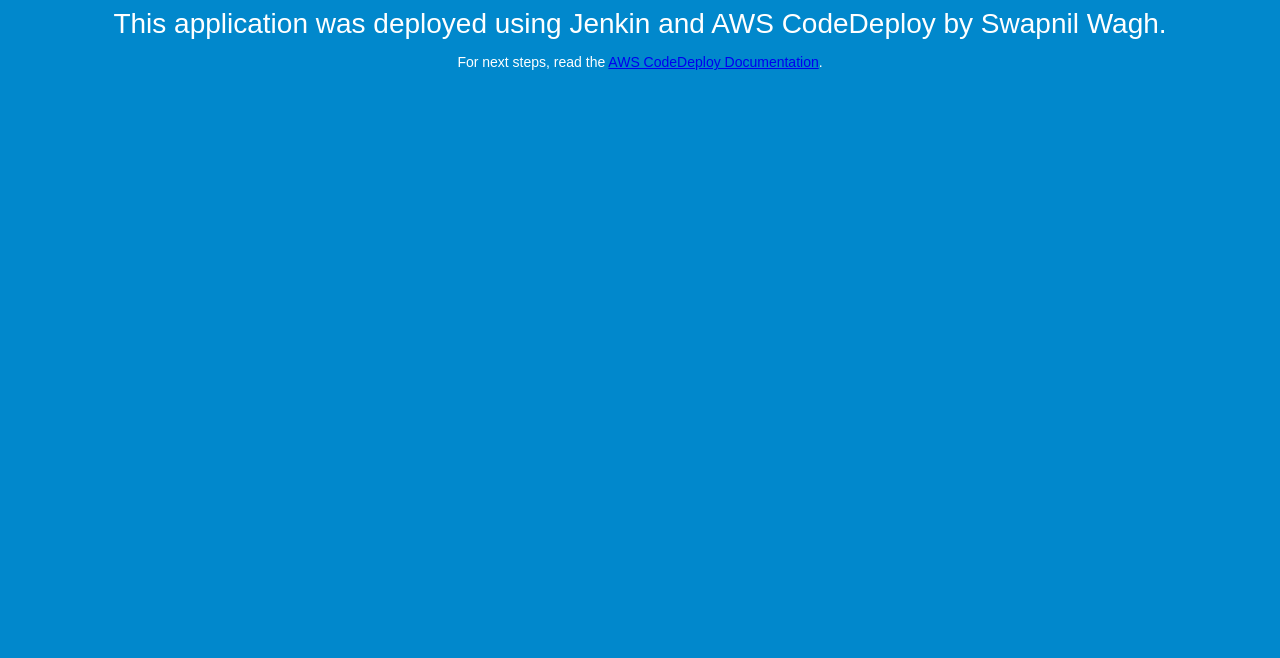
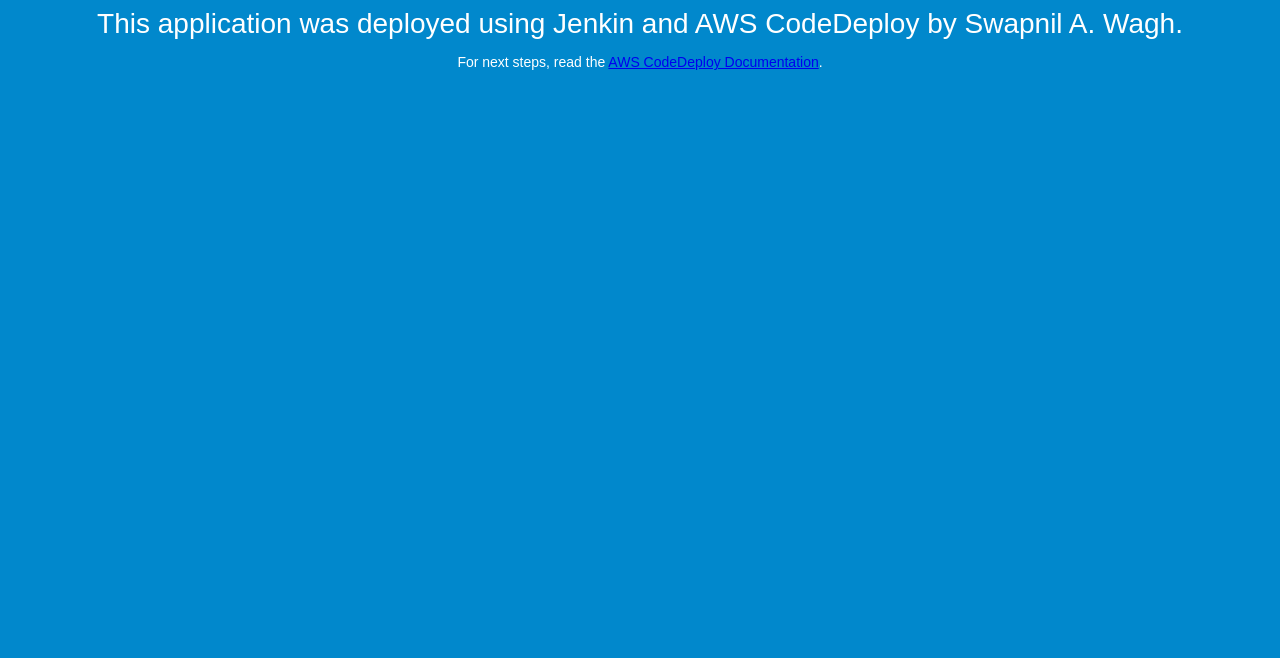
Before and after one commit to meswapnilwagh/sampleapp, a plain HTML site: page index.html in a window 1280 px wide. Shown: the part 142-800 px from the top of the page. Drawn offline with Linux system fonts and the light colour scheme.

Commit message:
testing jenkins
testing jenkins

```diff
--- a/index.html
+++ b/index.html
@@ -27,7 +27,7 @@
 <body>
   <div align="center">
     <h1>Congratulations</h1>
-    <h2>This application was deployed using Jenkin and AWS CodeDeploy by Swapnil Wagh.</h2>
+    <h2>This application was deployed using Jenkin and AWS CodeDeploy by Swapnil A. Wagh.</h2>
     <p>For next steps, read the <a href="http://aws.amazon.com/documentation/codedeploy">AWS CodeDeploy Documentation</a>.</p>
   </div>
 </body>
```
